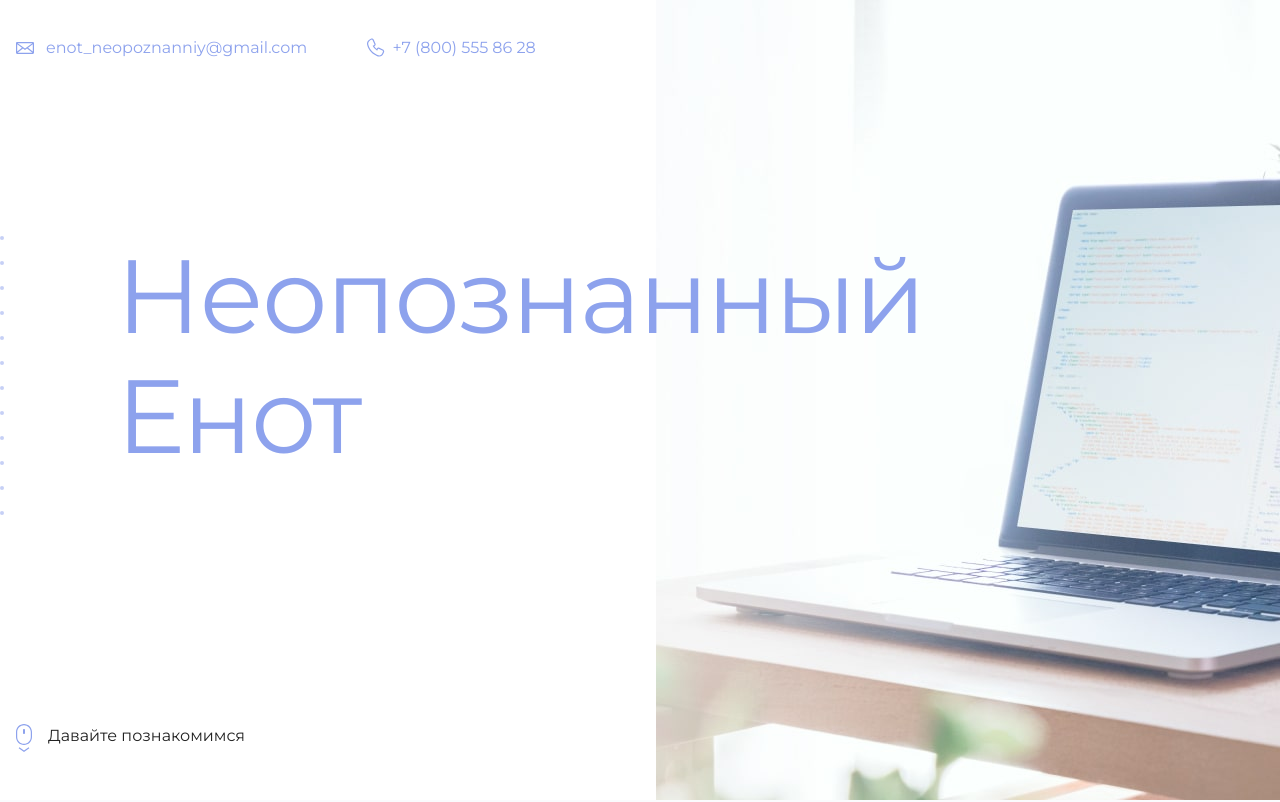
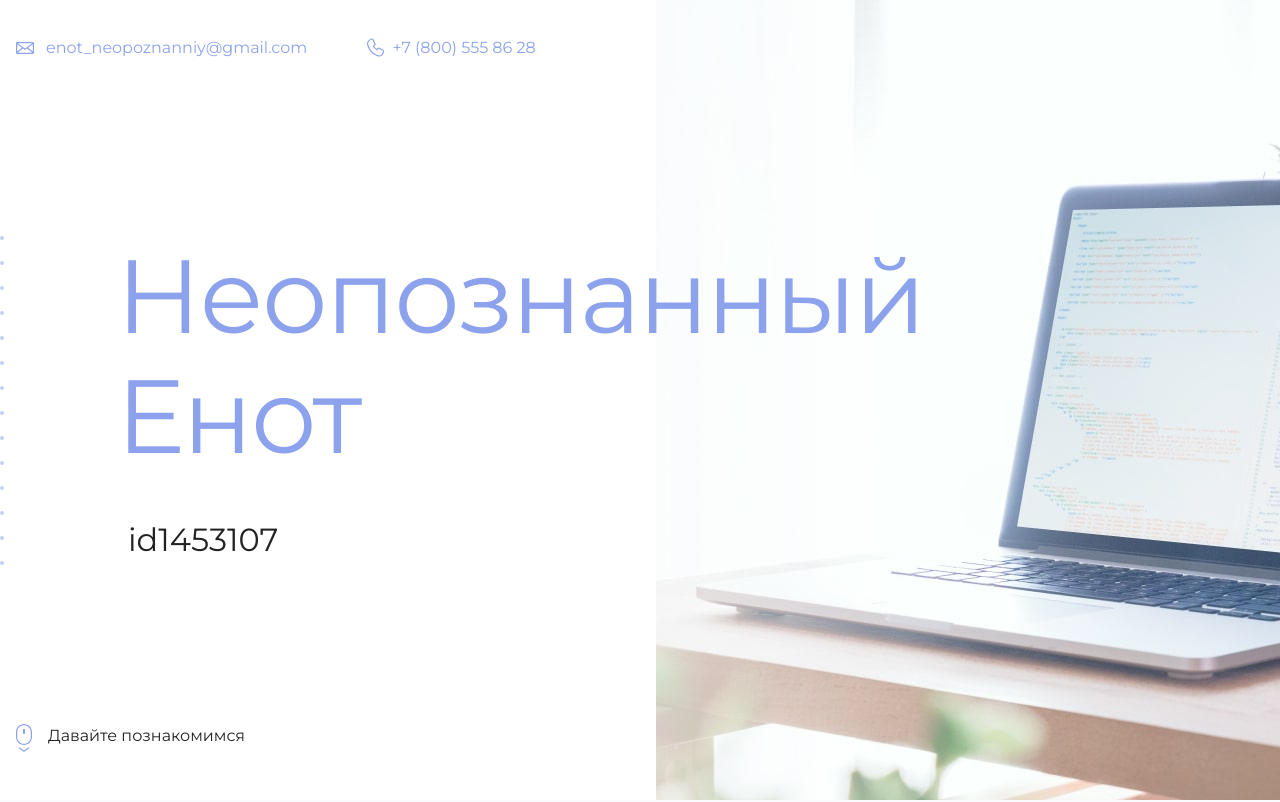
Before and after one commit to DarlingMila/test, a plain HTML site: page index.html in a window 1280 px wide. Shown: the top 802 px of the page. Drawn offline with Linux system fonts and the light colour scheme.

Commit message:
Update index.html

```diff
--- a/index.html
+++ b/index.html
@@ -19,7 +19,7 @@
       <section class="hero-image">
         <div class="container">
           <h1 class="heading">Неопознанный Енот</h1>
-          <p><!-- Тут ваш id на сайте Академии --></p>
+          <p>id1453107</p>
         </div>
       </section>
 
```
